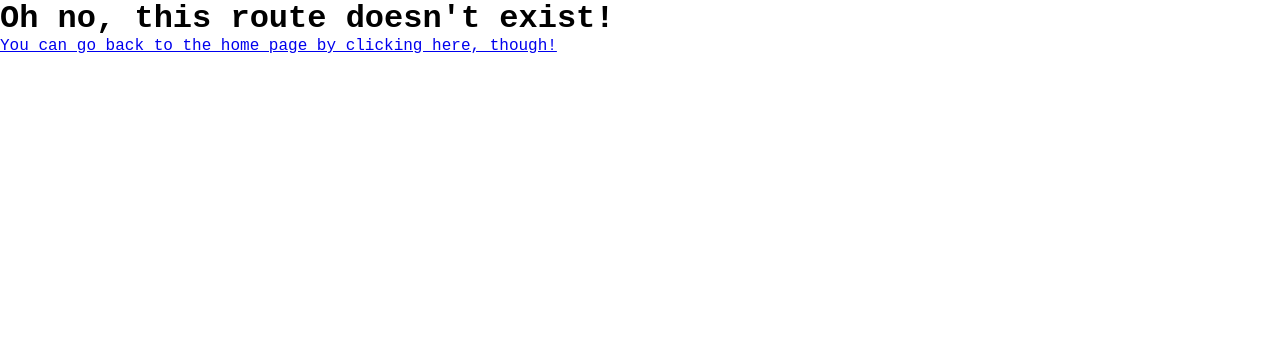
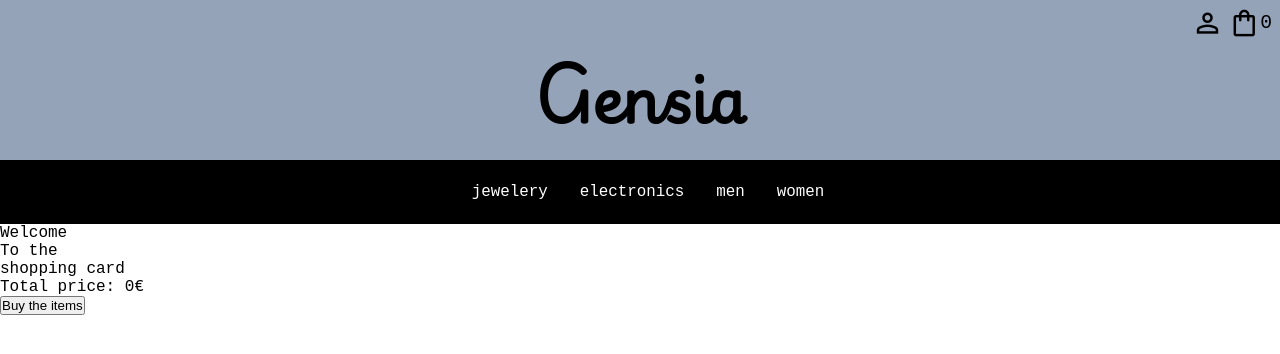
Before and after one commit to Mustafa1908/shopping-cart, a React (Vite) app: page /1/1/productadded/shoppingcard in a window 1280 px wide. Shown: the top 354 px of the page. Built offline with nearby package versions, Linux system fonts and the light colour scheme.

Commit message:
Add new route when user for shoppingCard

```diff
--- a/src/Router/router.jsx
+++ b/src/Router/router.jsx
@@ -48,6 +48,10 @@ const routes = (
     />
     <Route path="/:categoryName/:id" element={<Product />} />
     <Route path="/:categoryName/:id/productadded" element={<ProductAdded />} />
+    <Route
+      path="/:categoryName/:id/productadded/shoppingcard"
+      element={<ShoppingCard />}
+    />
     <Route path="shoppingcard" element={<ShoppingCard />} />
   </Route>
 );
```
